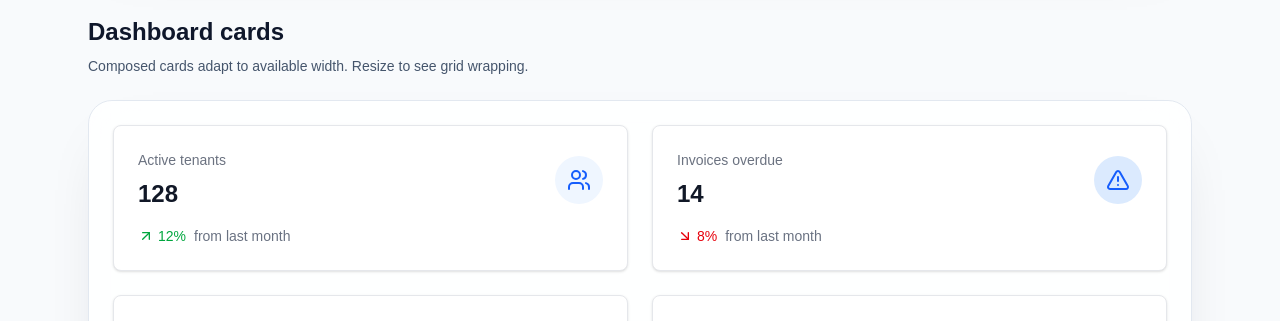
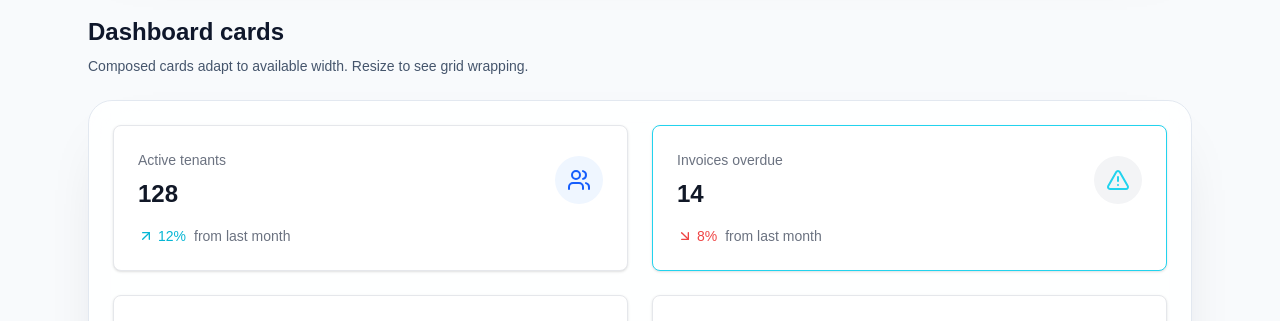
Before and after one commit to ameyzing09/rtr-ui-admin, a Next.js app: page /components-preview in a window 1280 px wide. Shown: the part 1420-1741 px from the top of the page. Built offline with nearby package versions, Linux system fonts and the light colour scheme; no server answers.

Commit message:
fix: Correct client directive syntax and enhance error logging in TenantClient

```diff
--- a/src/app/(admin)/dashboard/page.tsx
+++ b/src/app/(admin)/dashboard/page.tsx
@@ -1,4 +1,4 @@
-'use client';;
+'use client';
 import {
   Users,
   Briefcase,
--- a/src/components/ui/StatCard.tsx
+++ b/src/components/ui/StatCard.tsx
@@ -29,7 +29,8 @@ export default function StatCard({
       case 'minimal':
         return 'bg-[var(--card)] border border-[var(--border)] hover:opacity-95';
       case 'highlighted':
-        return 'bg-[var(--card)] border border-[var(--border)] hover:opacity-95';
+        // Emphasized look with brand-accented border and deeper shadow
+        return 'relative overflow-hidden bg-[var(--card)] border border-[var(--ring)] shadow-lg';
       default:
         return 'bg-[var(--card)] border border-[var(--border)] hover:shadow-md';
     }
@@ -40,15 +41,15 @@ export default function StatCard({
       case 'minimal':
         return 'bg-gray-50 text-gray-600';
       case 'highlighted':
-        return 'bg-blue-100 text-blue-600';
+        return 'bg-[var(--muted)] text-[var(--ring)]';
       default:
         return 'bg-blue-50 text-blue-600';
     }
   };
 
   const getTrendStyles = () => {
-    if (trend === 'neutral') return 'text-gray-500';
-    return trend === 'up' ? 'text-green-600' : 'text-red-600';
+    if (trend === 'neutral') return 'text-[var(--muted-foreground)]';
+    return trend === 'up' ? 'text-[var(--primary)]' : 'text-[var(--danger)]';
   };
 
   return (
@@ -75,7 +76,7 @@ export default function StatCard({
             {TrendIcon && <TrendIcon className="w-4 h-4" />}
             {change}
           </div>
-          <span className="text-sm text-gray-500">{description}</span>
+          <span className="text-sm text-[var(--muted-foreground)]">{description}</span>
         </div>
       )}
     </div>
--- a/src/lib/api/fetcher.ts
+++ b/src/lib/api/fetcher.ts
@@ -1,7 +1,13 @@
 import { z } from 'zod';
 import { env } from '@/config/env';
 
-// API Response schemas
+// API Response base + schemas
+export const baseApiEnvelopeSchema = z.object({
+  success: z.boolean(),
+  message: z.string().optional(),
+  meta: z.record(z.string(), z.unknown()).optional(),
+});
+
 export const apiErrorSchema = z.object({
   message: z.string(),
   code: z.string().optional(),
@@ -9,15 +15,12 @@ export const apiErrorSchema = z.object({
 });
 
 export const apiResponseSchema = <T extends z.ZodType>(dataSchema: T) =>
-  z.object({
+  baseApiEnvelopeSchema.extend({
     data: dataSchema,
-    message: z.string().optional(),
-    success: z.boolean(),
-    meta: z.record(z.string(), z.unknown()).optional(),
   });
 
 export const paginatedResponseSchema = <T extends z.ZodType>(itemSchema: T) =>
-  z.object({
+  baseApiEnvelopeSchema.extend({
     data: z.array(itemSchema),
     pagination: z.object({
       page: z.number(),
@@ -25,27 +28,23 @@ export const paginatedResponseSchema = <T extends z.ZodType>(itemSchema: T) =>
       total: z.number(),
       totalPages: z.number(),
     }),
-    success: z.boolean(),
   });
 
 // Types
 export type ApiError = z.infer<typeof apiErrorSchema>;
-export type ApiResponse<T> = {
-  data: T;
-  message?: string;
-  success: boolean;
-  meta?: Record<string, unknown>;
+export type BaseApiEnvelope = z.infer<typeof baseApiEnvelopeSchema>;
+export type ApiResponse<T> = BaseApiEnvelope & { data: T };
+
+export type Pagination = {
+  page: number;
+  limit: number;
+  total: number;
+  totalPages: number;
 };
 
-export type PaginatedResponse<T> = {
+export type PaginatedResponse<T> = BaseApiEnvelope & {
   data: T[];
-  pagination: {
-    page: number;
-    limit: number;
-    total: number;
-    totalPages: number;
-  };
-  success: boolean;
+  pagination: Pagination;
 };
 
 // Custom error class
--- a/src/lib/api/tenantClient.ts
+++ b/src/lib/api/tenantClient.ts
@@ -126,7 +126,8 @@ export class TenantClient {
     try {
       const response = await fetcher.get(`/tenants/check-slug/${slug}`) as { available: boolean };
       return response.available;
-    } catch {
+    } catch(error) {
+      console.error('Error checking slug availability:', error);
       return false;
     }
   }
```
